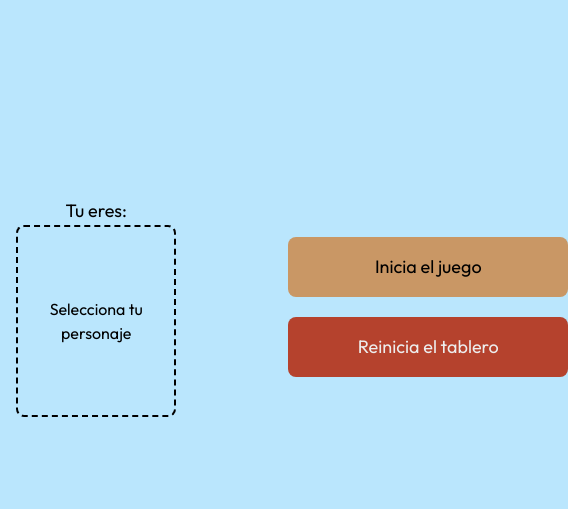
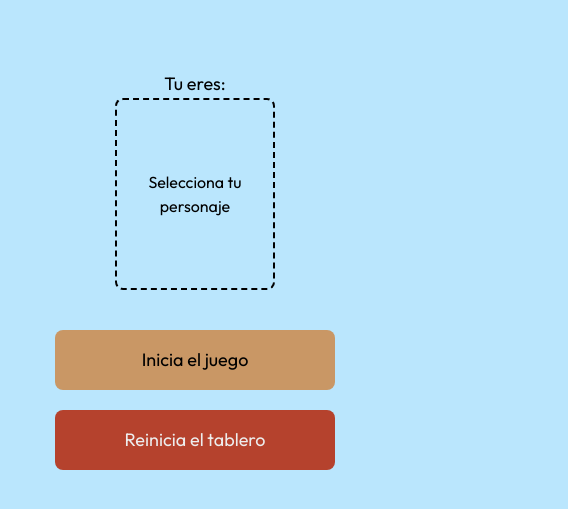
Before and after one commit to rodruxdev/guess-who-game, a React (Vite) app: page / in a window 390 px wide. Shown: the part 285-794 px from the top of the page, 568 px wide, since content can reach past the window. Built offline with nearby package versions, Linux system fonts and the light colour scheme; no server answers.

Commit message:
Add styles for mobiles and tablets

```diff
--- a/src/containers/GameBoard.tsx
+++ b/src/containers/GameBoard.tsx
@@ -7,7 +7,7 @@ const GameBoard = ({ title, children }: GameBoardProps): JSX.Element => {
   return (
     <main className="py-7 px-9 rounded-2xl bg-brown bg-opacity-75">
       <h1 className="text-center text-2xl mb-4">{title}</h1>
-      <div className="w-full grid grid-cols-8 gap-4 place-content-center">
+      <div className="w-full grid grid-cols-2 sm:grid-cols-4 md:grid-cols-6 lg:grid-cols-8  sm gap-4 place-items-center">
         {children}
       </div>
     </main>
--- a/src/pages/Game.tsx
+++ b/src/pages/Game.tsx
@@ -134,7 +134,7 @@ const Game = (): JSX.Element => {
           </div>
         ))}
       </GameBoard>
-      <div className="w-full m-auto flex justify-center items-center gap-28">
+      <div className="w-full m-auto flex flex-col sm:flex-row justify-center items-center gap-10 lg:gap-28">
         <div className="flex flex-col justify-center items-center">
           <p className="text-slate-950 text-lg text-center">Tu eres:</p>
           {selectedCharacter ? (
```
